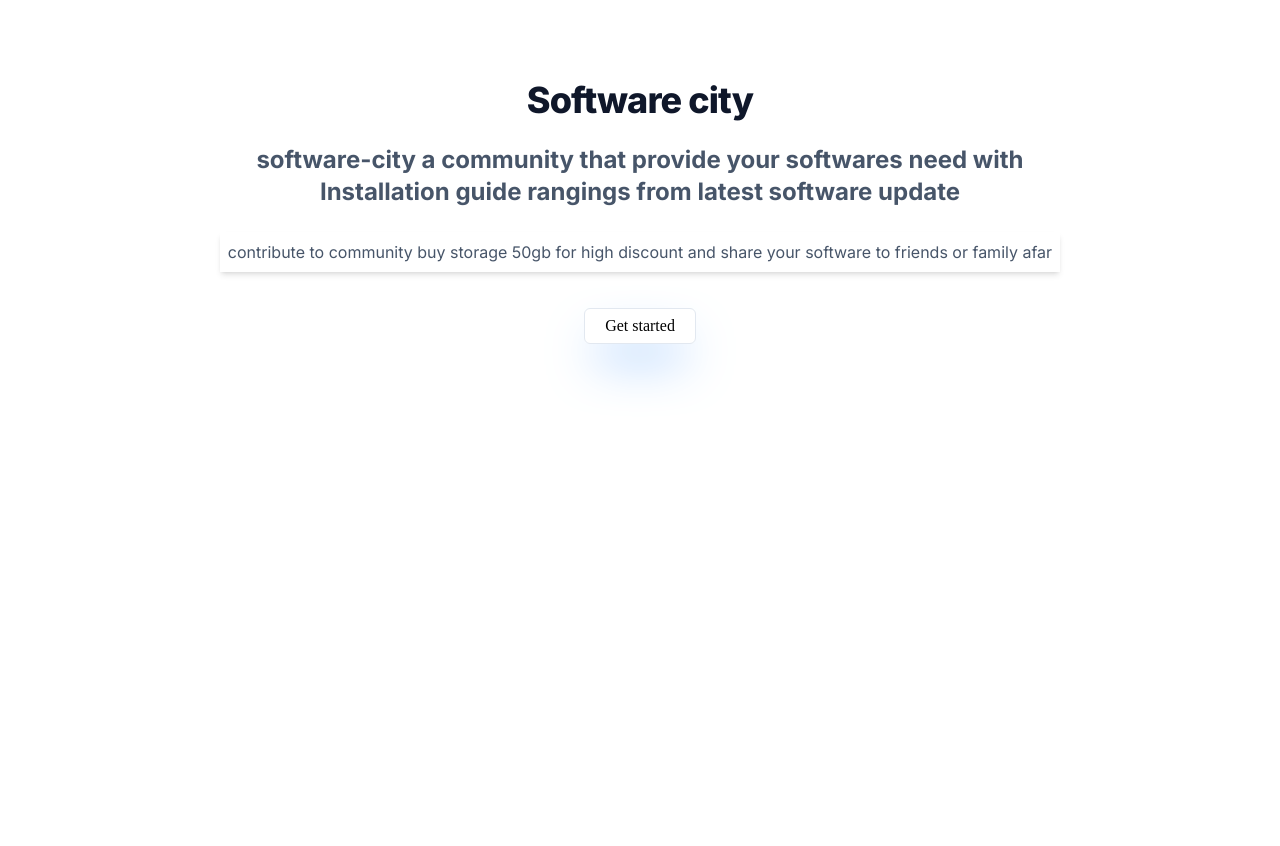
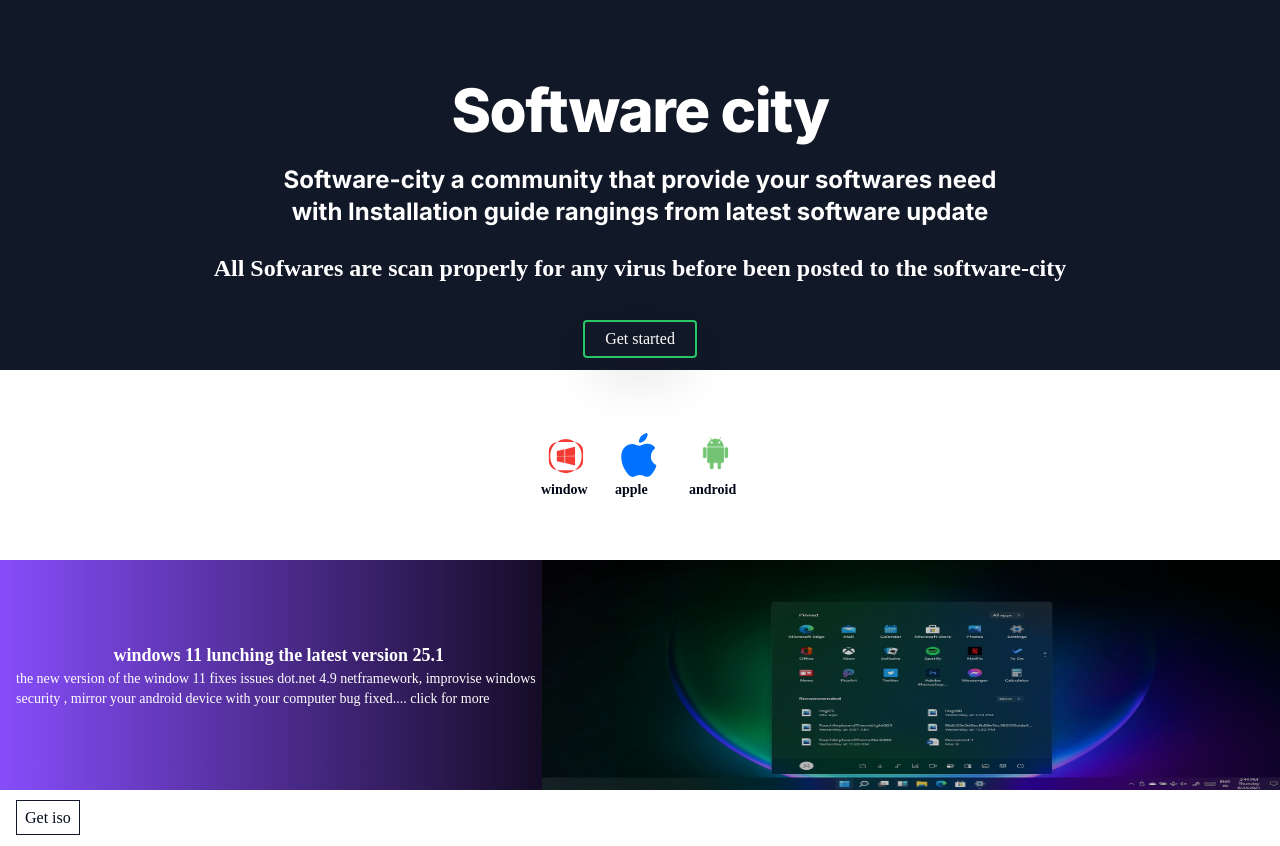
Before and after one commit to hcoretech/software_city, a Next.js app: page / in a window 1280 px wide. Before the commit the page ends 800 px from the top, so only its background shows below. Built offline with nearby package versions, Linux system fonts and the light colour scheme.

Commit message:
new commit done today

```diff
--- a/app/page.tsx
+++ b/app/page.tsx
@@ -1,26 +1,74 @@
+import Image from "next/image";
 import Link from "next/link";
+import { iconDisplay } from "../lib/searchLink";
+import { Button } from "../components/ui/button";
 
 export default function Welcome(){
     return(
     <section>
         <div>
-        <div id="section" className=" items-center flex flex-col relative mx-w-5xl mx-auto pt-20 phone:pt-20">
+        <div id="section" className=" items-center flex flex-col relative mx-w-5xl mx-auto pt-20 phone:pt-20 bg-gray-900 ">
                  <div className="">
-                    <h1 className="text-slate-900 font-sans font-extrabold text-4xl   text-center tracking-tight ">
+                    <h1 className="text-white font-sans font-extrabold text-6xl  text-center tracking-tight ">
                    Software city
                     </h1>
                  </div>
-                 <div>
-                 <p className="text-slate-600 my-6 text-2xl font-sans font-bold text-center  mx-auto max-w-3xl">software-city a community  that  provide your softwares need  with Installation guide rangings from latest software update </p>
-                 <p className="text-slate-600 my-6 p-2 font-sans  shadow-md  text-center"> contribute to community buy storage 50gb for high discount and share your software to friends or family afar</p>
+                 <div className="">
+                 <p className="text-white my-6 text-2xl font-sans font-bold text-center  mx-auto max-w-3xl">Software-city a community  that  provide your softwares need  with Installation guide rangings from latest software update </p>
+                 <p className="text-white my-6  text-2xl font-bold   text-center ">All Sofwares are scan properly for any virus before been posted to the software-city </p>
                  </div>
 
                  <div className="p-3">
-                 <button className="text-black shadow-2xl text-center px-[20px] py-[5px] border shadow-blue-400 rounded-md">
+                 <button className="text-white fontFamily-inter  shadow-2xl text-center px-[20px] py-[5px] border-2 border-[#29c665] hover:opacity-70  rounded-sm">
                     <Link href='/discover'> Get started</Link>
                     </button>
                  </div>
+
             </div>
+            <div  className="flex justify-center">
+                {
+                    iconDisplay.map((data,index)=>{
+                             const active =data.alt === data.name
+                             const access = active ? "" :"hidden"
+                        return(
+                            <div className={`p-3 my-12 hover:animate-pulse  `} key={index}>
+                            <Image src={data.src} width={50} height={50} className="w-[50px] h-[50px]   hover:transition-delay-150 duration-5  " alt={data.alt}/>
+                            <p className=" hover:rtfghbn  text-sm font-semibold">{data.name}</p>
+                          </div>
+                        )
+                    })
+
+                }
+
+            </div>
+            <div className="bg-gradient-to-r from-[#874DFB] [#874DFB]  to-[#000F0C] via-[#000] flex flex-row h-[230px] justify-between  items-center ">
+                <div className=" ml-4">
+                <h1 className="font-bold px-5 text-white text-[18px] text-center  ">
+                    windows 11 lunching the latest version 25.1
+                </h1>
+                <p className="text-white text-sm">
+                    the new version of the window 11 fixes issues
+                    dot.net 4.9 netframework,
+                    improvise windows security ,
+                    mirror your android device
+                    with your computer bug fixed....<span> click for more</span>
+
+                </p>
+
+                </div>
+                <div className="">
+                    {/* <p className="text-white"> */}
+                     <Image src="/windows11.jpg" alt="news" width={300} height={2300} className="w-[1400px] h-[230px] opacity-80 "/>
+
+                    {/* </p> */}
+                </div>
+            </div>
+            <div className="p-4" >
+            <Link className=" p-2 border border-gray-900" href =''>
+                 Get iso
+                 </Link>
+            </div>
+
             {/* <div>
                 <h1 className="p-2">
                     software-city
--- a/components/carousel.tsx
+++ b/components/carousel.tsx
@@ -36,14 +36,14 @@ export const CarouselPlugin = () => {
         {swipe.map((data, index) => {
           const colordata = data.color;
           const check  = colordata === data.color;
-          const active = check && `bg-gray-900`;
+          const active = check && `bg-${data.color}`;
 
 
           return(
           <CarouselItem key={index}>
-            <div >
+            <div className={active} >
             {/* <h1 className="font-bold"> Updates</h1> */}
-              <Card className={active}>
+              <Card className="">
                 <CardContent className="flex items-center justify-center p-10">
                   {/* <Suspense fallback={<h1> loading</h1>}> */}
                   {/* <span className="text-4xl font-semibold">{index + 1}</span> */}
--- a/components/create.tsx
+++ b/components/create.tsx
@@ -188,7 +188,7 @@ export default function Create ()  {
                      <div>
                      <label className="flex flex-row justify-around items-center ">
                        <h1 className="font-bold text-[14px]"> SELECT APP TYPE:</h1>
-                     <select className=" py-2  border   text-gray-900"    onChange={(e)=>{
+                     <select className=" py-2  border   text-gray-900" onChange={(e)=>{
                         setType(e.target.value)
                      }}>
                         <option value='browser'>
@@ -288,6 +288,10 @@ export default function Create ()  {
              </div>
 
           </form>
+          {
+            error&&
+            <p className="text-center font-bold text-red-400">{error}</p>
+          }
 
        </section>
     )
--- a/components/discover.tsx
+++ b/components/discover.tsx
@@ -7,7 +7,7 @@ export const Discovers = () => {
     return(
       <section className="  py-16">
 
-        <div className="">
+        <div className=" ">
             <CarouselPlugin/>
         </div>
 
@@ -20,11 +20,12 @@ export const Discovers = () => {
                 imageLib.map((data,index)=>{
 
                   return(
-                    <Link href="" key={index} className=" mx-2  rounded-[5px] gap-4 flex flex-col items-center    " >
-                       <Image src={data.src} className="shadow-md shadow-gray-900  rounded-full w-[60px] h-[60px] image-center" width={50} height={50} alt="image"/>
-                       <p className="rounded-sm shadow-md bg-gray-900 w-[60px] text-white text-center"> {data.name}</p>
+                    <div key={index} className=" gap-2 flex flex-col">
+                    <Link href=""  className=" mx-2 rounded-[5px] shadow-md border-2  p-1 gap-4 flex flex-col items-center" >
+                       <Image src={data.src} className=" shadow-sm w-[60px] h-[60px] image-center" width={50} height={50} alt="image"/>
                     </Link>
-
+                    <p className="rounded-sm shadow-md bg-gray-900  text-white text-center"> {data.name}</p>
+                   </div>
                   )
                 })
               }
@@ -41,8 +42,8 @@ export const Discovers = () => {
                 imageLib.map((data,index)=>{
 
                   return(
-                    <Link href="" key={index} className=" mx-2  rounded-[5px] gap-4 flex flex-col items-center    " >
-                       <Image src={data.src} className="shadow-md shadow-gray-900  rounded-full w-[60px] h-[60px] image-center" width={50} height={50} alt="image"/>
+                    <Link href="" key={index} className=" mx-2 rounded-[5px] gap-4 flex flex-col items-center">
+                       <Image src={data.src} className="  rounded-full w-[60px] shadow-sm h-[60px] image-center" width={50} height={50} alt="image"/>
                        <p className="rounded-sm shadow-md bg-gray-900 w-[60px] text-white text-center"> {data.name}</p>
                     </Link>
 
--- a/components/downloads.tsx
+++ b/components/downloads.tsx
@@ -227,9 +227,9 @@ export default function GetDownload () {
                 imageLib.map((data,index)=>{
 
                   return(
-                    <Link href="" key={index} className=" mx-2  rounded-[5px] gap-4 flex flex-col items-center    " >
-                       <Image src={data.src} className="shadow-md shadow-gray-900  rounded-full w-[60px] h-[60px] image-center" width={50} height={50} alt="image"/>
-                       <p className="rounded-sm shadow-md bg-gray-900 w-[60px] text-white text-center"> {data.name}</p>
+                    <Link href='' key={index} className=" mx-2 rounded-[5px] gap-4 flex flex-col items-center" >
+                       <Image src={data.src} className="shadow-md shadow-gray-900 rounded-full w-[60px] h-[60px] image-center" width={50} height={50} alt="image"/>
+                       <p className="rounded-sm   w-[60px] text-gray-900 text-center"> {data.name}</p>
                     </Link>
 
                   )
--- a/components/ui/card.tsx
+++ b/components/ui/card.tsx
@@ -9,7 +9,7 @@ const Card = React.forwardRef<
   <div
     ref={ref}
     className={cn(
-      "rounded-lg border bg-card text-card-foreground shadow-sm",
+      "rounded-lg border  text-card-foreground shadow-sm",
       className
     )}
     {...props}
--- a/lib/searchLink.ts
+++ b/lib/searchLink.ts
@@ -67,16 +67,39 @@ export const searchLinks = [
 
 ]
 
+"/apple.svg"
+"/android.png"
+"/apple.svg"
+
+export const iconDisplay = [
+   {
+      name:"window",
+      src:"/windows.svg",
+      alt:"window"
 
 
-class serchLink {
-    title:string
-    constructor(title:string){
-        this.title = title ;
+   },
+   {
+      name:"apple",
+      src:"/apple.svg",
+      alt:"apple"
 
-        async function byName(titles:string){
-              this.title = titles;
+   },
+   {
+      name:"android",
+      src:"/android.png",
+      alt:"android"
+   }
+]
 
-        }
-    }
-}
+// class serchLink {
+//     title:string
+//     constructor(title:string){
+//         this.title = title ;
+
+//         async function byName(titles:string){
+//               this.title = titles;
+
+//         }
+//     }
+// }
```
Also changed, not shown: public/WIndows11.jpg (added).
